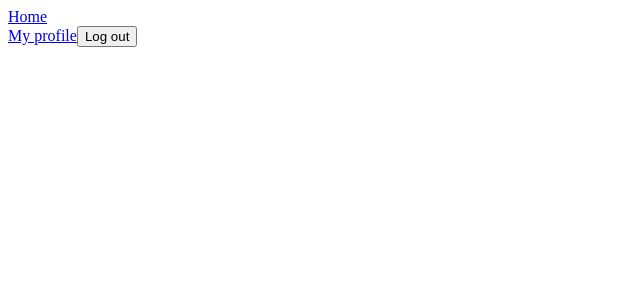
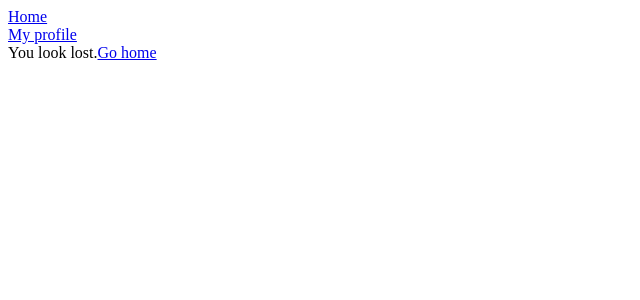
Before and after one commit to leviFrosty/Bleeper, a React (Create React App) app: page /#/not-found in a window 1280 px wide. Shown: the top 300 px of the page, without its empty margins (0-640 px from the left). Built offline with nearby package versions, Linux system fonts and the light colour scheme; no server answers; sample sign-in values are in the browser's storage.

Commit message:
added signout functionality and automated routing

```diff
--- a/src/components/NavBar.js
+++ b/src/components/NavBar.js
@@ -10,7 +10,6 @@ export default function NavBar() {
         </div>
         <div className="nav-end">
           <Link to="/profile">My profile</Link>
-          <button onClick={() => {}}>Log out</button>
         </div>
       </div>
     </div>
--- a/src/components/Profile.js
+++ /dev/null
@@ -1,5 +0,0 @@
-import React from "react";
-
-export default function Profile() {
-  return <div>My Profile</div>;
-}
--- a/src/components/Router.js
+++ b/src/components/Router.js
@@ -2,8 +2,14 @@ import React from "react";
 import Auth from "routes/Auth";
 import Home from "routes/Home";
 import NavBar from "./NavBar";
-import Profile from "components/Profile";
-import { HashRouter as Router, Route, Switch } from "react-router-dom";
+import NotFound from "routes/NotFound";
+import Profile from "routes/Profile";
+import {
+  HashRouter as Router,
+  Route,
+  Switch,
+  Redirect,
+} from "react-router-dom";
 
 const AppRouter = ({ isLoggedIn }) => {
   return (
@@ -12,11 +18,17 @@ const AppRouter = ({ isLoggedIn }) => {
       <Switch>
         {isLoggedIn ? (
           <React.Fragment>
+            <Route exact path="/not-found" component={NotFound} />
             <Route exact path="/" component={Home} />
             <Route exact path="/profile" component={Profile} />
+            <Redirect from="*" to="/not-found" />
           </React.Fragment>
         ) : (
-          <Route exact path="/" component={Auth} />
+          <React.Fragment>
+            <Route exact path="/not-found" component={NotFound} />
+            <Route exact path="/" component={Auth} />
+            <Redirect from="*" to="/not-found" />
+          </React.Fragment>
         )}
       </Switch>
     </Router>
--- /dev/null
+++ b/src/routes/NotFound.js
@@ -0,0 +1,11 @@
+import React from "react";
+import { Link } from "react-router-dom";
+
+export default function NotFound() {
+  return (
+    <div>
+      You look lost.
+      <Link to="/">Go home</Link>
+    </div>
+  );
+}
--- a/src/routes/Profile.js
+++ b/src/routes/Profile.js
@@ -1,5 +1,22 @@
 import React from "react";
+import { signOut } from "firebase/auth";
+import { auth } from "fbInstance";
+import { useHistory } from "react-router-dom";
 
 export default function Profile() {
-  return <div>Profile</div>;
+  let history = useHistory();
+  const onSignoutClick = () => {
+    signOut(auth)
+      .then(history.push("/"))
+      .catch((error) => {
+        console.log(error);
+      });
+  };
+
+  return (
+    <div className="profile">
+      <div>My Profile</div>
+      <button onClick={onSignoutClick}>Sign out</button>
+    </div>
+  );
 }
```
